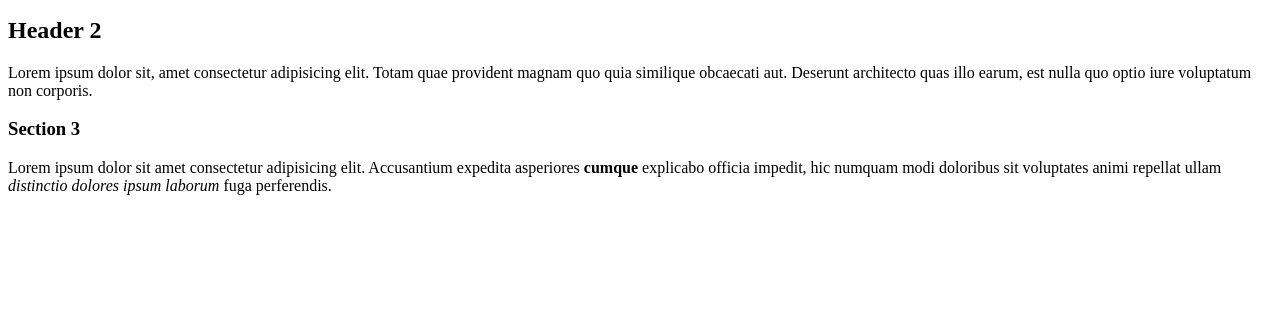
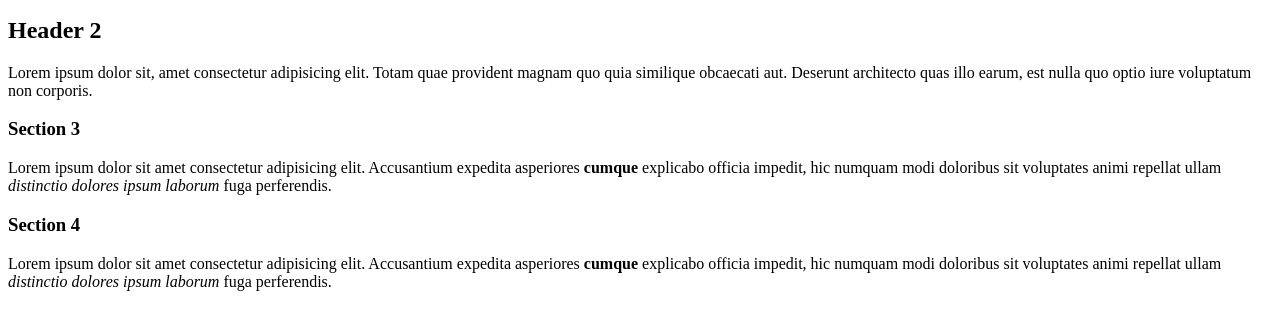
Before and after one commit to kgv2/git_test, a plain HTML site: page workingwithtext.html in a window 1280 px wide. Shown: the part 101-430 px from the top of the page. Drawn offline with Linux system fonts and the light colour scheme.

Commit message:
Working with Text Lesson

```diff
--- a/workingwithtext.html
+++ b/workingwithtext.html
@@ -26,5 +26,13 @@
       numquam modi doloribus sit voluptates animi repellat ullam
       <em>distinctio dolores ipsum laborum</em> fuga perferendis.
     </p>
+
+    <h3>Section 4</h3>
+    <p>
+      Lorem ipsum dolor sit amet consectetur adipisicing elit. Accusantium
+      expedita asperiores <strong>cumque</strong> explicabo officia impedit, hic
+      numquam modi doloribus sit voluptates animi repellat ullam
+      <em>distinctio dolores ipsum laborum</em> fuga perferendis.
+    </p>
   </body>
 </html>
```
